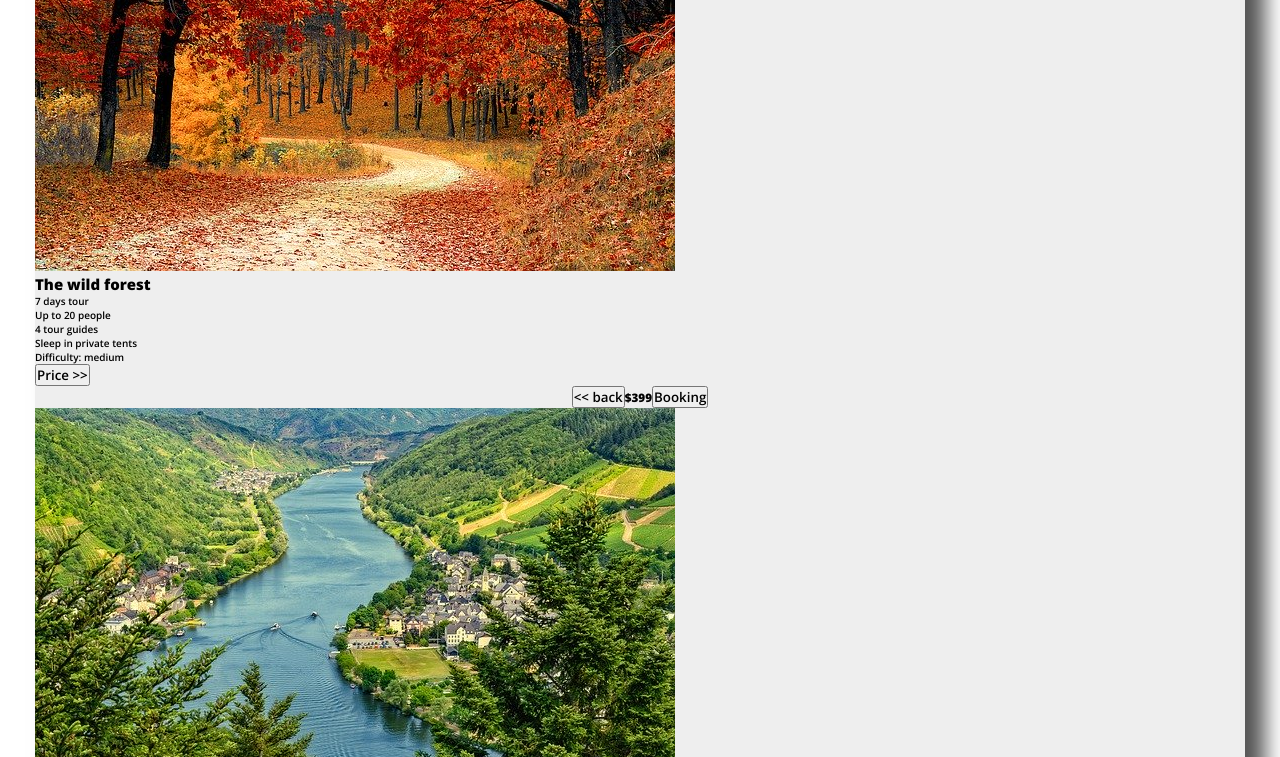
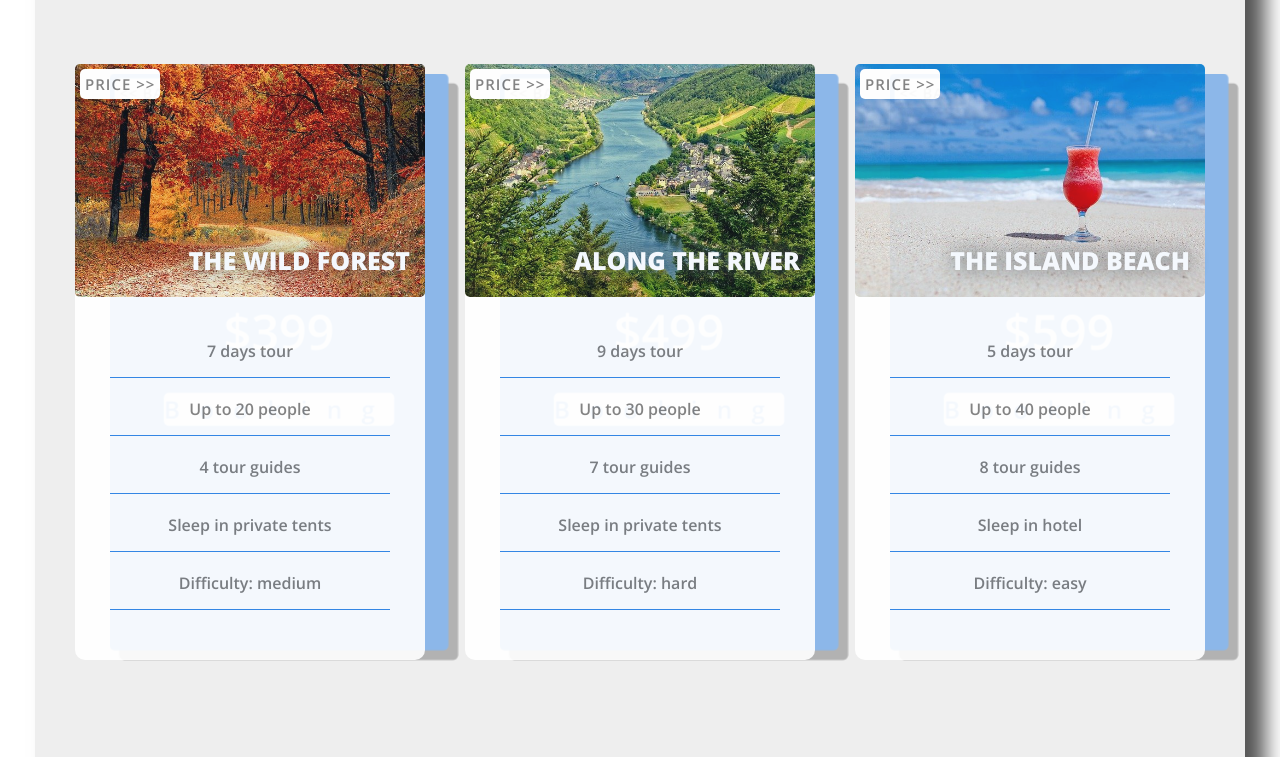
Before and after one commit to IG-Kim2511/the-road-0808-p, a plain HTML site: page index.html in a window 1280 px wide. Shown: the part 790-1547 px from the top of the page. Drawn offline with nearby package versions, Linux system fonts and the light colour scheme.

Commit message:
css:* [popular tours] */ js

```diff
--- a/script.js
+++ b/script.js
@@ -0,0 +1,9 @@
+// JS 2 [popular tour] toggle
+
+const navBtn = document.querySelectorAll(".navigation-button");
+
+Array.from(navBtn).forEach((item) => {
+  item.onclick = () => {
+    item.parentElement.parentElement.classList.toggle("change");
+  };
+});
--- a/style.css
+++ b/style.css
@@ -183,3 +183,135 @@ html {
     opacity: 1;
   }
 }
+
+/* [popular tours] */
+.popular-tours{
+  padding: 5rem 0 10rem 0;
+}
+.popular-tours-heading{
+  font-size: 8rem;;
+  text-align: center;
+  margin-bottom: 8rem;
+  color: var(--primary-color);
+  text-shadow: 0.1rem 0.5rem 0.5rem var(--grey-color);
+}
+.cards-wrapeer{
+  display: flex;
+  justify-content: space-evenly;
+}
+
+/* css 4 */
+
+.card{
+  width: 35rem;
+  position: relative;
+  /* css 8. js 2 */
+  perspective: 150rem;
+}
+/* css 4 */
+.card-image{
+  width: 100%;
+  border-radius: var(--size-border-basic-radius);
+}
+
+.front-side{
+  text-align: center;
+  background-color: var(--white-color);
+  border-radius: 1rem;
+  /* css 6 */
+  position: relative;
+  z-index: 10;
+  /* css 8 */
+  opacity: 0.9;
+  /* js 2 */
+  transition: opacity 1s, transform 1s,box-shadow 1s;
+}
+
+/* js 2 */
+.change >.front-side{
+  transform: translateZ(-5rem) translateX(3rem);
+  box-shadow: 0 2rem 4rem #777;
+  opacity: 0.5;
+  z-index: 0;
+}
+
+.tour-name{
+  font-size: 2.5rem;
+  font-weight: 700;
+  text-transform: uppercase;
+  text-shadow: 0 0 2rem var(--grey-color);
+  /* css 6 */
+  position: absolute;
+  top: 30%;
+  right:1.5rem;
+  color: var(--white-color);
+}
+
+.card-list{
+  width: 80%;
+  margin: auto;
+  padding: 2rem 0 3rem 0;
+}
+.card-list-item{
+  font-size: 1.6rem;
+  font-weight: 500;
+  color: var(--light-grey-color);
+  margin: 2rem 0;
+  border-bottom: 0.1rem solid var(--primary-color);
+  padding-bottom: 1.5rem;
+}
+
+.back-side{
+  /* css 6 */
+  position: absolute;
+  top: 0;
+  background-color: var(--primary-color);
+  width: 100%;
+  height: 100%;
+  border-radius: var(--size-border-basic-radius);
+  box-shadow: 1rem 1rem #777;
+  flex-direction: column;
+
+/* css 8 */
+opacity: 0.5;
+transform: translateZ(-5rem) translateX(3rem);
+/* JS 2 */
+transition: opacity 1s , transform 1s, box-shadow  1s;
+}
+.change> .back-side {
+  transform: translateZ(0) translateX(0);
+  box-shadow: 0 0.5rem 2rem #aaa;
+  opacity: 0.9;
+}
+
+.tour-price{
+  font-size: 5rem;
+  font-weight: 300;
+  color: var(--white-color);
+  margin-bottom: 3rem;
+}
+.card-button{
+  color: var(--primary-color);
+  background-color: var(--white-color);
+  border: none;
+  font-size: 2.5rem;
+  letter-spacing: 2rem;
+  border-radius: var(--size-border-basic-radius);
+  cursor: pointer;
+}
+.navigation-button{
+  position: absolute;
+  top: 0.5rem;
+  left: 0.5rem;
+  background-color: var(--white-color);
+  padding: 0.5rem;
+  color: var(--light-grey-color);
+  border: none;
+  border-radius: var(--size-border-basic-radius);
+  font-size: 1.5rem;
+  font-weight: 600;
+
+  text-transform: uppercase;
+  letter-spacing: var(--letterspacing-basic);
+  cursor: pointer;
+}
```
